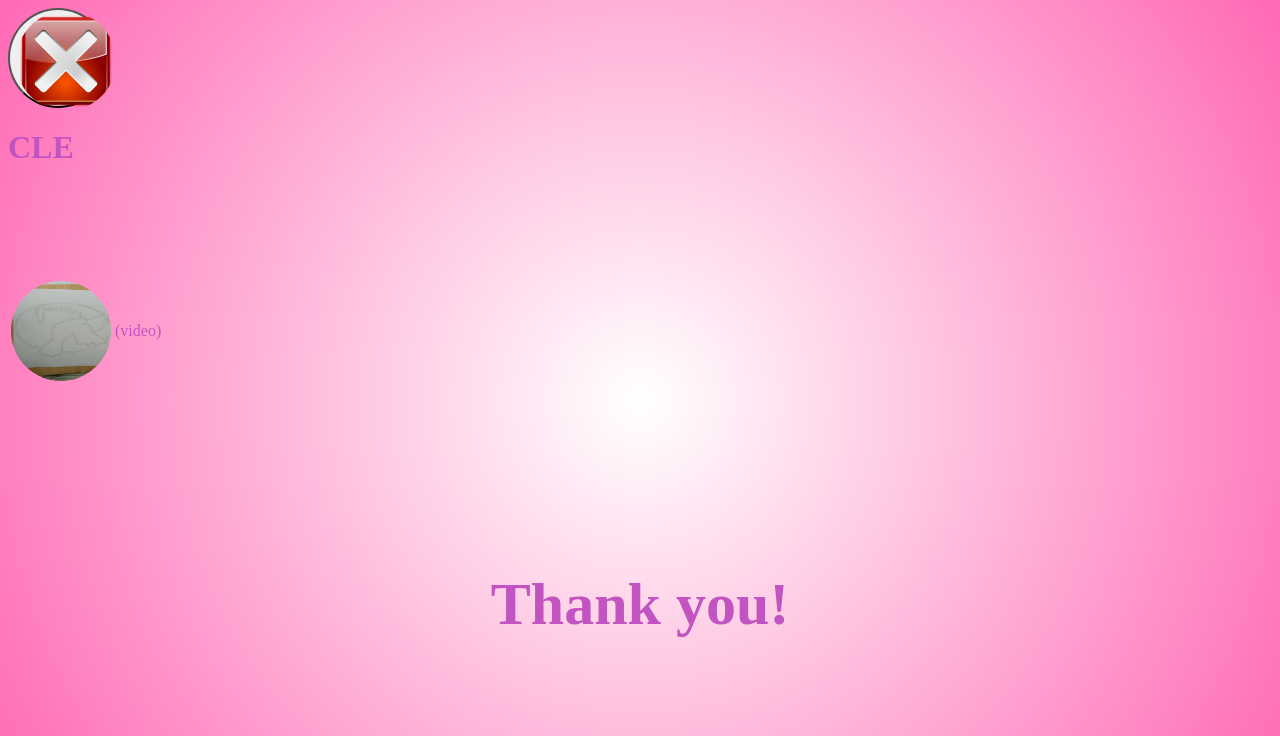
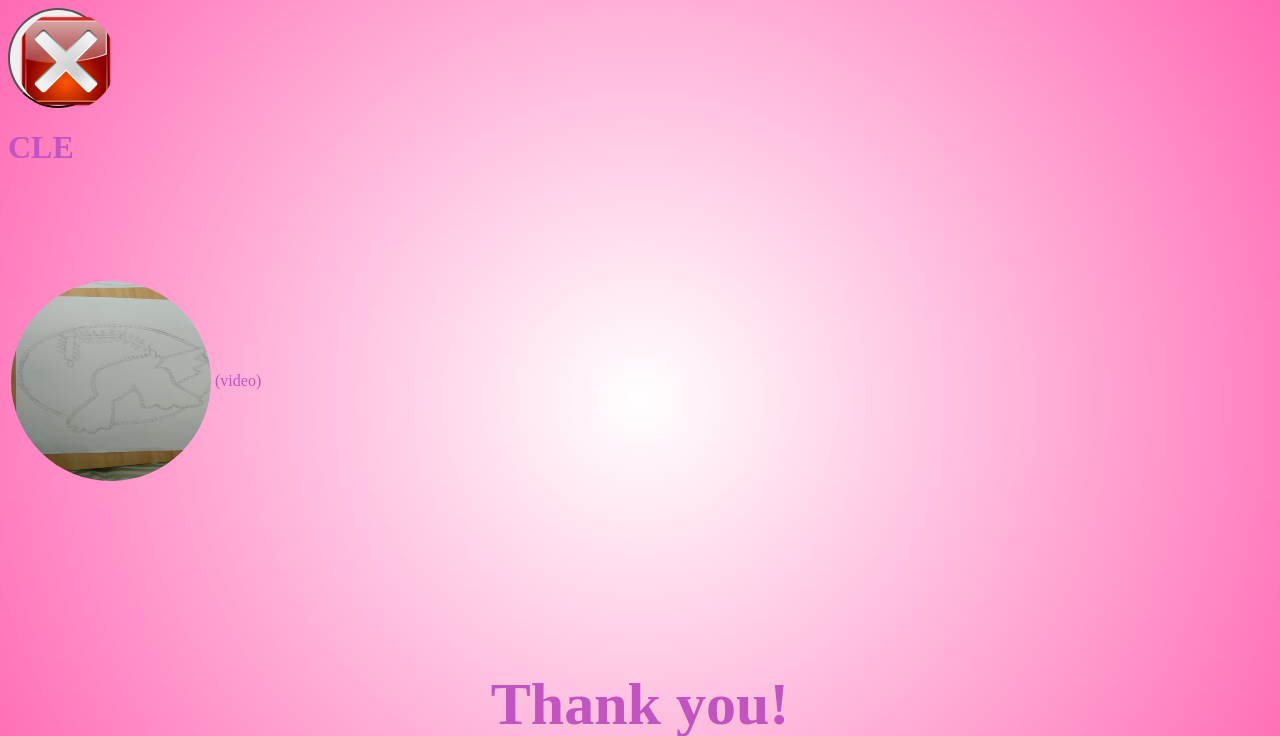
Before and after one commit to Grieffin-Twilight/Tle-Pt, a PHP site: page /actual-projects/cle.html in a window 1280 px wide. Shown: the top 736 px of the page. Run offline with PHP 8.4, Linux system fonts and the light colour scheme.

Commit message:
Update cle.css

```diff
--- a/css/cle.css
+++ b/css/cle.css
@@ -11,3 +11,5 @@ img {width:100px ;
     .t {padding: 6px;}
     .thanks{font-size: 60px;
     font-weight: bold;}
+img.a {width:200px;
+    height:200px;}
```
